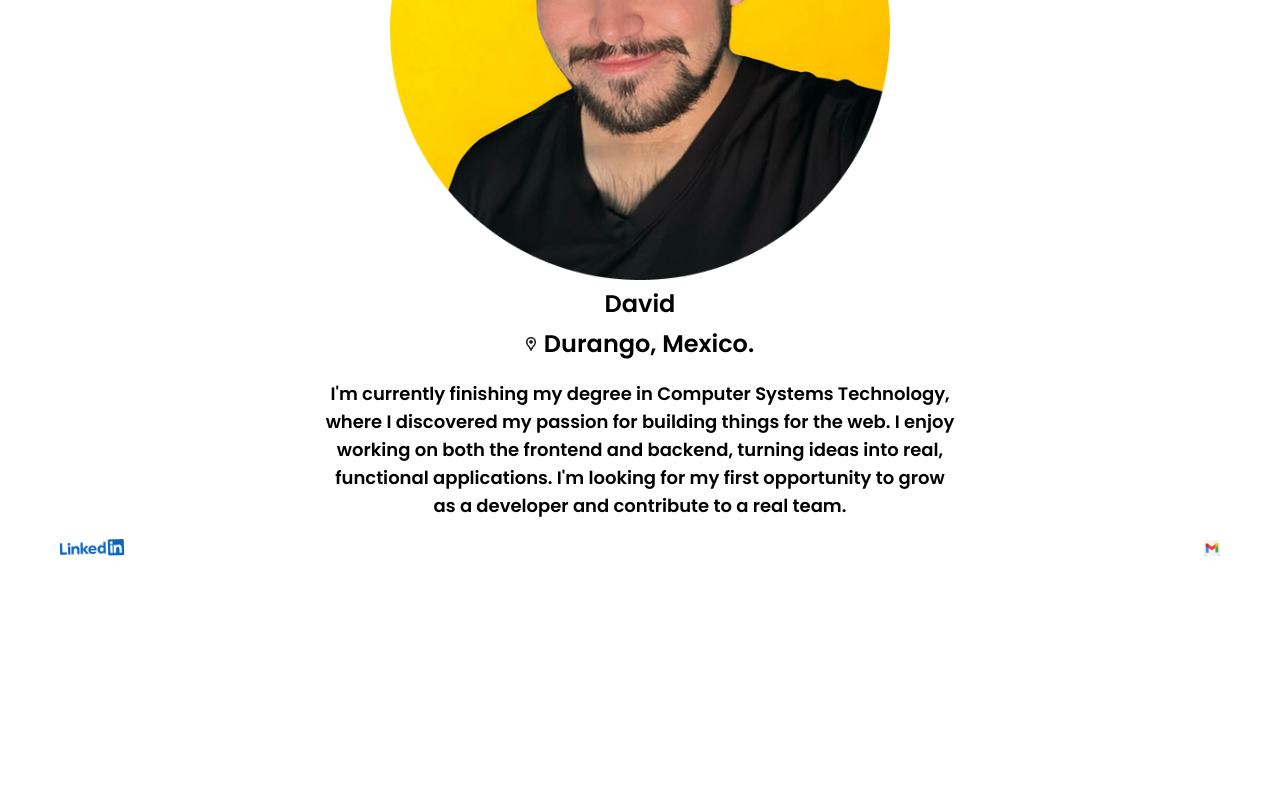
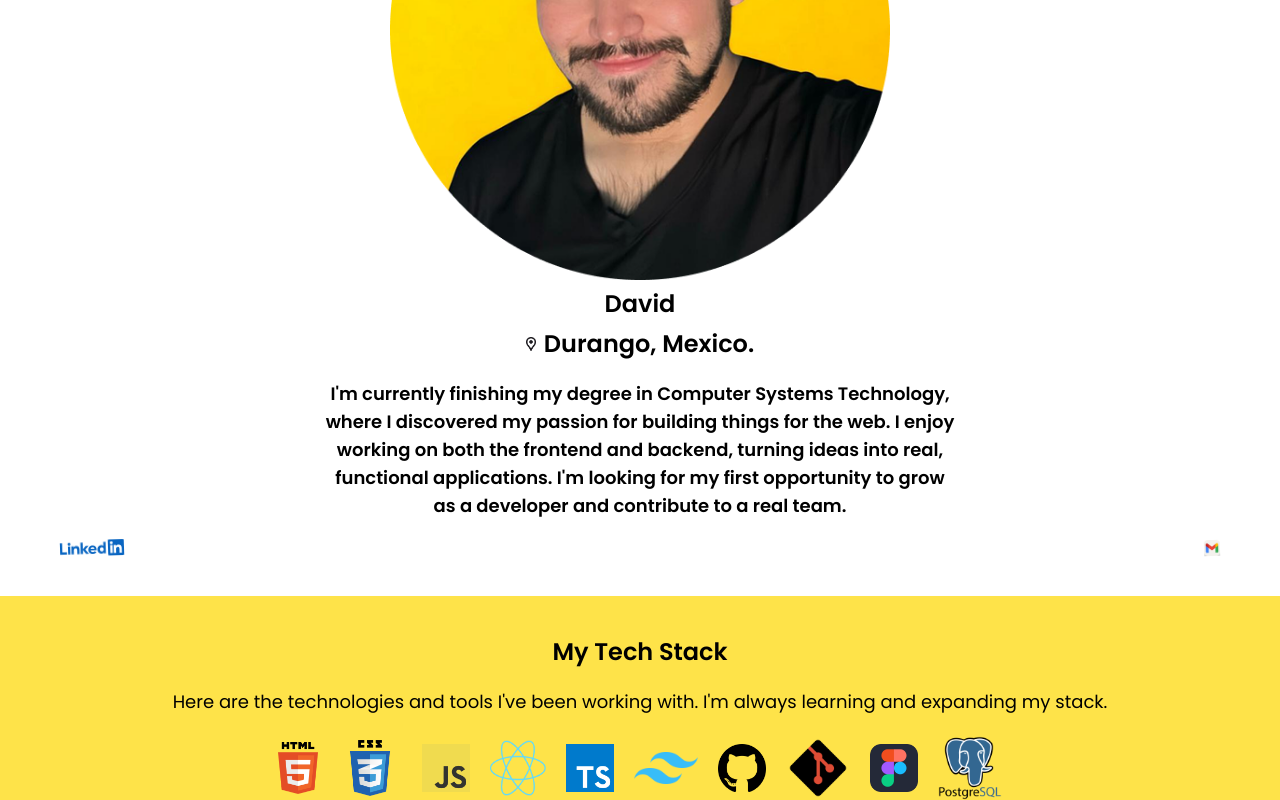
Before and after one commit to SoyDavid29/myPortfolio, a React (Vite) app: page / in a window 1280 px wide. Shown: the part 3509-4309 px from the top of the page. Before the commit the page ends 4066 px from the top, so only its background shows below. Built offline with nearby package versions, Linux system fonts and the light colour scheme.

Commit message:
feat: new section +++Technologies added+++

```diff
--- a/src/App.tsx
+++ b/src/App.tsx
@@ -3,6 +3,7 @@ import Hero from "./Sections/Hero"
 import Projects from "./Sections/Projects"
 import ProjectsDb from "./db/ProjectsDb"
 import AboutMe from "./Sections/AboutMe"
+import Technologies from "./Sections/Technologies"
 
 function App() {
 
@@ -14,6 +15,7 @@ function App() {
         <Hero />
         <Projects items={ProjectsDb}/>
         <AboutMe />
+        <Technologies />
       </main>
 
     </>
--- /dev/null
+++ b/src/Sections/Technologies.tsx
@@ -0,0 +1,22 @@
+const Technologies: React.FC = () => {
+    return (
+        <section className="mt-10 pt-10 px-10 flex flex-col items-center justify-center gap-5 bg-[#FEE349] shadow-lg " id="technologies">
+            <h2 className="font-poppins font-semibold text-2xl text-center">My Tech Stack</h2>
+            <h3 className="font-poppins font-normal text-lg text-center">Here are the technologies and tools I've been working with. I'm always learning and expanding my stack.</h3>
+            <div className="w-full h-auto flex items-center justify-center gap-5 flex-wrap">
+                <img className="w-10 h-13" src="src/assets/logohtml.png" alt="html icon" />
+                <img className="w-16 h-16" src="src/assets/csslogo.png" alt="css icon" />
+                <img className="w-12 h-12" src="src/assets/javascriptlogo.png" alt="javascript icon" />
+                <img className="w-14 h-14" src="src/assets/reactlogo.png" alt="react icon" />
+                <img className="w-12 h-12" src="src/assets/typescriptlogo.png" alt="typescript icon" />
+                <img className="w-16 h-8" src="src/assets/tailwind.png" alt="tailwind icon" />
+                <img className="w-12 h-12" src="src/assets/githublogo.png" alt="github icon" />
+                <img className="w-16 h-16" src="src/assets/gitlogo.png" alt="git icon" />
+                <img className="w-12 h-12" src="src/assets/figmalogo.png" alt="figma icon" />
+                <img className="w-16 h-16" src="src/assets/postgre-sqllogo.png" alt="postgres-sql icon" />
+            </div>
+        </section>
+    );
+};
+
+export default Technologies;
```
